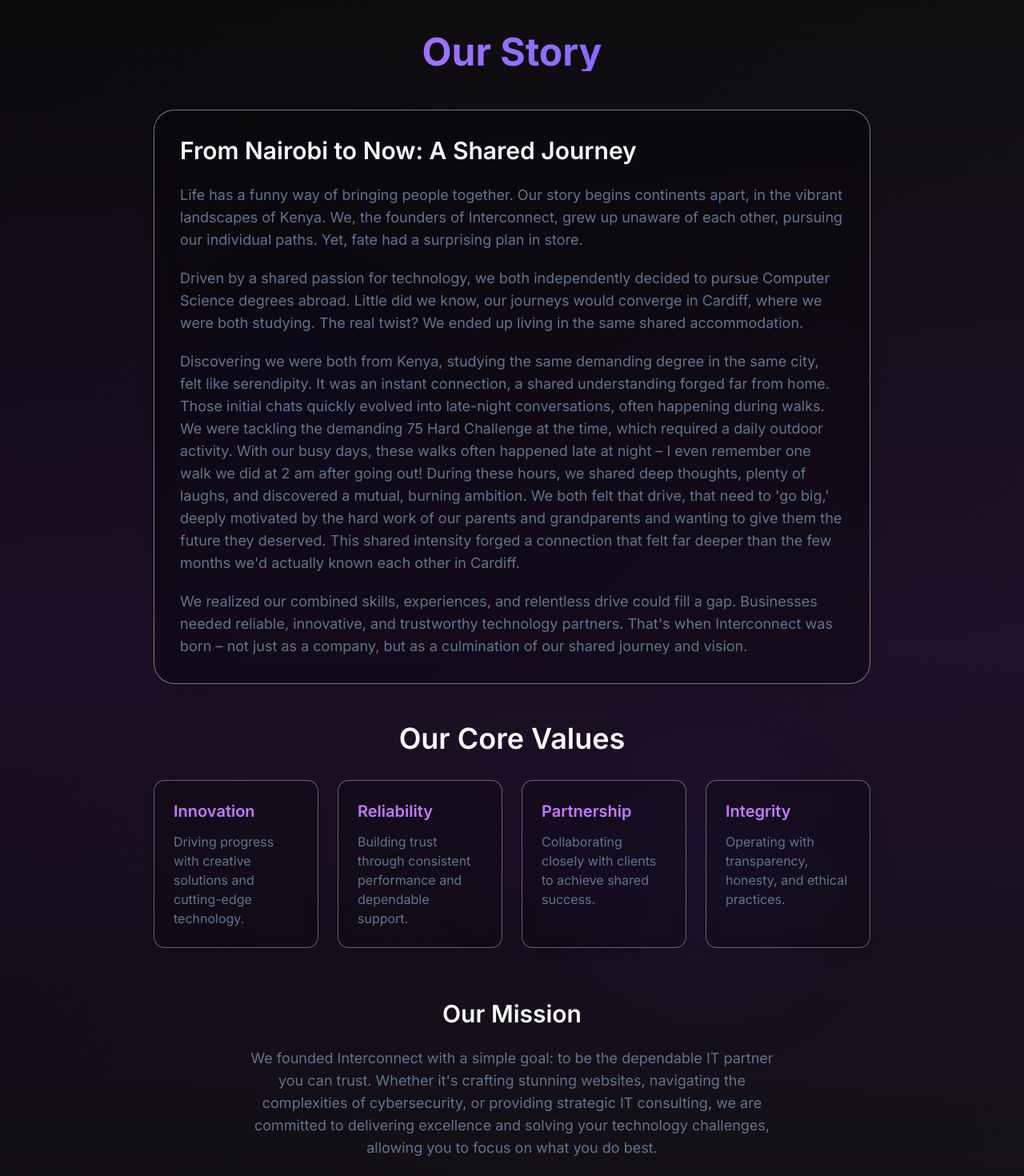
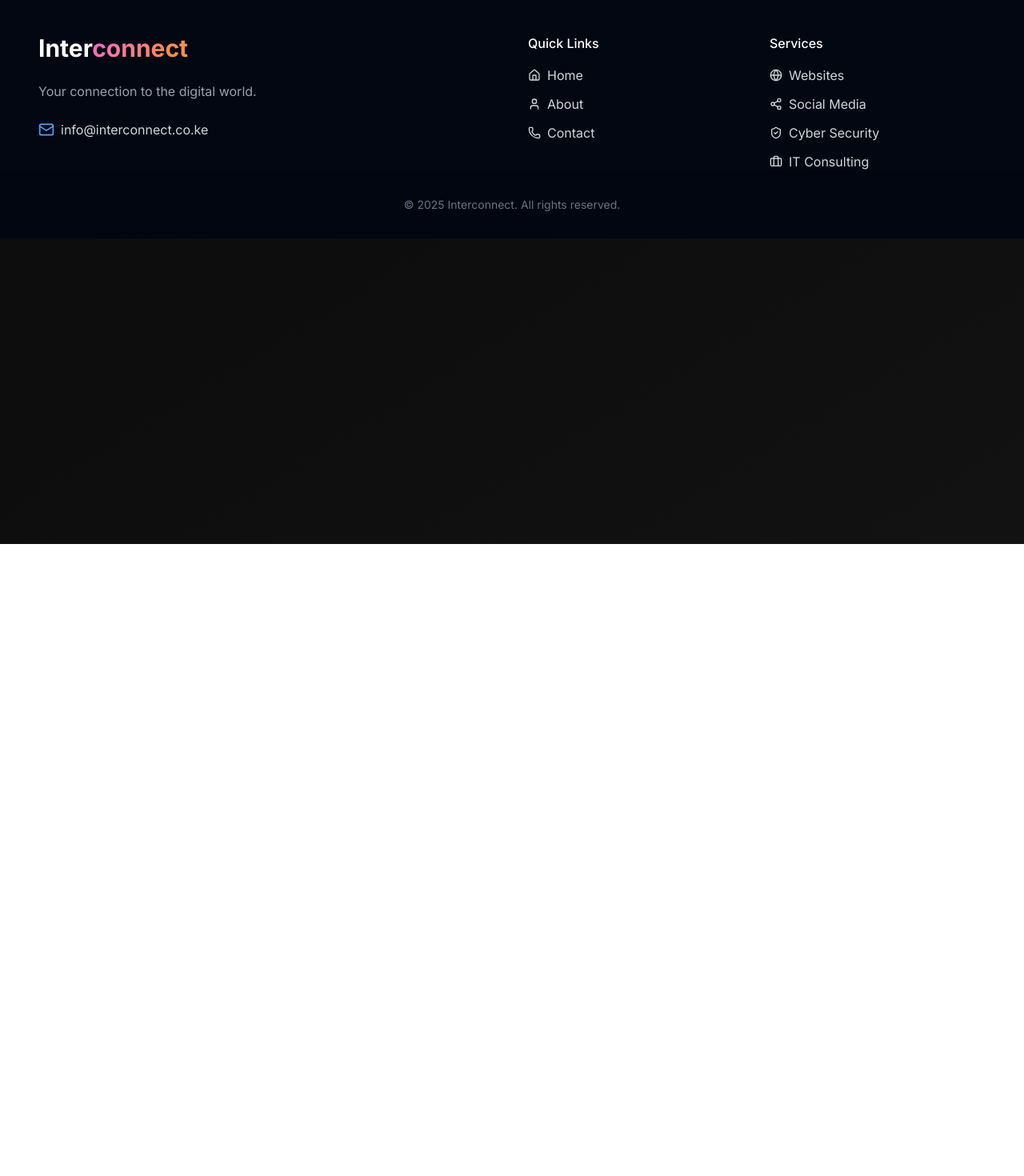
Before and after one commit to QoSz/Interconnect, a Next.js app: page /about in a window 1280 px wide. Shown: the part 120-1590 px from the top of the page at 80% size. After the commit the page ends 800 px from the top, so only its background shows below. Built offline with nearby package versions, Linux system fonts and the light colour scheme.

Commit message:
Updating about us page

```diff
--- a/src/app/about/page.tsx
+++ b/src/app/about/page.tsx
@@ -1,124 +1,8 @@
-'use client';
-import Image from 'next/image';
-import Link from 'next/link';
-import { motion } from 'framer-motion';
-
 export default function About() {
-    const cardVariants = {
-        offscreen: {
-            y: 50,
-            opacity: 0
-        },
-        onscreen: {
-            y: 0,
-            opacity: 1,
-            transition: { type: "spring", bounce: 0.3, duration: 0.8 }
-        }
-    };
-
-    return (
-        <div className="relative min-h-screen text-foreground py-20 sm:py-24 px-4 sm:px-6 lg:px-8 overflow-hidden">
-            <div className="absolute inset-0 bg-gradient-to-b from-transparent via-purple-900/20 to-transparent pointer-events-none -z-10" />
-
-            <div className="absolute top-1/4 left-[10%] md:left-1/5 w-32 h-32 md:w-64 md:h-64 rounded-full bg-blue-600/10 blur-3xl -z-10"
-                 style={{ animation: 'pulse 4s cubic-bezier(0.4, 0, 0.6, 1) infinite' }} />
-            <div className="absolute bottom-[30%] left-[45%] w-48 h-48 rounded-full bg-purple-600/5 blur-3xl -z-10 animate-pulse duration-[5s]" />
-            <div className="absolute bottom-1/4 right-[10%] md:right-1/5 w-36 h-36 md:w-72 md:h-72 rounded-full bg-indigo-600/10 blur-3xl -z-10"
-                 style={{ animation: 'pulse 4s cubic-bezier(0.4, 0, 0.6, 1) infinite', animationDelay: '700ms' }} />
-
-            <div className="relative max-w-4xl mx-auto z-10">
-                <motion.h1
-                    initial={{ opacity: 0, y: -20 }}
-                    animate={{ opacity: 1, y: 0 }}
-                    transition={{ duration: 0.5 }}
-                    className="text-4xl sm:text-5xl font-bold text-transparent bg-clip-text bg-gradient-to-r from-purple-400 to-indigo-500 mb-12 text-center"
-                >
-                    Our Story
-                </motion.h1>
-
-                <motion.div
-                    initial="offscreen"
-                    whileInView="onscreen"
-                    viewport={{ once: true, amount: 0.3 }}
-                    variants={cardVariants}
-                    className="bg-black/30 backdrop-blur-md p-8 rounded-[1.618rem] shadow-xl border border-border/50 mb-12"
-                >
-                    <h2 className="text-2xl sm:text-3xl font-semibold text-primary-foreground mb-6">
-                        From Nairobi to Now: A Shared Journey
-                    </h2>
-                    <div className="space-y-5 text-lg text-muted-foreground">
-                        <p>
-                            Life has a funny way of bringing people together. Our story begins continents apart, in the vibrant landscapes of Kenya. We, the founders of Interconnect, grew up unaware of each other, pursuing our individual paths. Yet, fate had a surprising plan in store.
-                        </p>
-                        <p>
-                            Driven by a shared passion for technology, we both independently decided to pursue Computer Science degrees abroad. Little did we know, our journeys would converge in Cardiff, where we were both studying. The real twist? We ended up living in the same shared accommodation.
-                        </p>
-                        <p>
-                            Discovering we were both from Kenya, studying the same demanding degree in the same city, felt like serendipity. It was an instant connection, a shared understanding forged far from home. Those initial chats quickly evolved into late-night conversations, often happening during walks. We were tackling the demanding 75 Hard Challenge at the time, which required a daily outdoor activity. With our busy days, these walks often happened late at night – I even remember one walk we did at 2 am after going out! During these hours, we shared deep thoughts, plenty of laughs, and discovered a mutual, burning ambition. We both felt that drive, that need to 'go big,' deeply motivated by the hard work of our parents and grandparents and wanting to give them the future they deserved. This shared intensity forged a connection that felt far deeper than the few months we'd actually known each other in Cardiff.
-                        </p>
-                        <p>
-                            We realized our combined skills, experiences, and relentless drive could fill a gap. Businesses needed reliable, innovative, and trustworthy technology partners. That's when Interconnect was born – not just as a company, but as a culmination of our shared journey and vision.
-                        </p>
-                    </div>
-                </motion.div>
-
-                <motion.div
-                    initial="offscreen"
-                    whileInView="onscreen"
-                    viewport={{ once: true, amount: 0.3 }}
-                    variants={cardVariants}
-                    className="mb-16"
-                >
-                    <h2 className="text-3xl sm:text-4xl font-semibold text-primary-foreground mb-8 text-center">
-                        Our Core Values
-                    </h2>
-                    <div className="grid grid-cols-1 md:grid-cols-2 lg:grid-cols-4 gap-6">
-                        {[
-                            { title: "Innovation", description: "Driving progress with creative solutions and cutting-edge technology." },
-                            { title: "Reliability", description: "Building trust through consistent performance and dependable support." },
-                            { title: "Partnership", description: "Collaborating closely with clients to achieve shared success." },
-                            { title: "Integrity", description: "Operating with transparency, honesty, and ethical practices." }
-                        ].map((value, index) => (
-                            <div
-                                key={index}
-                                className="bg-black/20 backdrop-blur-sm p-6 rounded-xl border border-border/40 shadow-lg hover:border-purple-500/50 transition-colors duration-300"
-                            >
-                                <h3 className="text-xl font-semibold text-purple-400 mb-3">{value.title}</h3>
-                                <p className="text-muted-foreground text-base">{value.description}</p>
-                            </div>
-                        ))}
-                    </div>
-                </motion.div>
-
-                <motion.div
-                    initial="offscreen"
-                    whileInView="onscreen"
-                    viewport={{ once: true, amount: 0.3 }}
-                    variants={cardVariants}
-                    className="text-center mb-12"
-                >
-                     <h2 className="text-2xl sm:text-3xl font-semibold text-primary-foreground mb-6">
-                        Our Mission
-                    </h2>
-                    <p className="text-lg text-muted-foreground max-w-2xl mx-auto mb-8">
-                        We founded Interconnect with a simple goal: to be the dependable IT partner you can trust. Whether it's crafting stunning websites, navigating the complexities of cybersecurity, or providing strategic IT consulting, we are committed to delivering excellence and solving your technology challenges, allowing you to focus on what you do best.
-                    </p>
-                     <Link href="/contact"
-                        className="inline-block px-10 py-3 bg-gradient-to-r from-purple-600 to-indigo-600 text-white font-medium rounded-lg hover:from-purple-700 hover:to-indigo-700 transform hover:scale-105 transition duration-300 shadow-lg shadow-indigo-500/25 text-lg"
-                    >
-                        Let's Connect
-                    </Link>
-                </motion.div>
-
-                {/* Optional: Add team photos or more sections here */}
-
-            </div>
-             <style jsx>{`
-                @keyframes pulse {
-                    0%, 100% { opacity: 0.7; transform: scale(1); }
-                    50% { opacity: 0.4; transform: scale(1.05); }
-                }
-            `}</style>
-        </div>
-    );
+  return (
+    <div>
+      <h1>About</h1>
+      <p>This is the about page</p>
+    </div>
+  );
 }
```
